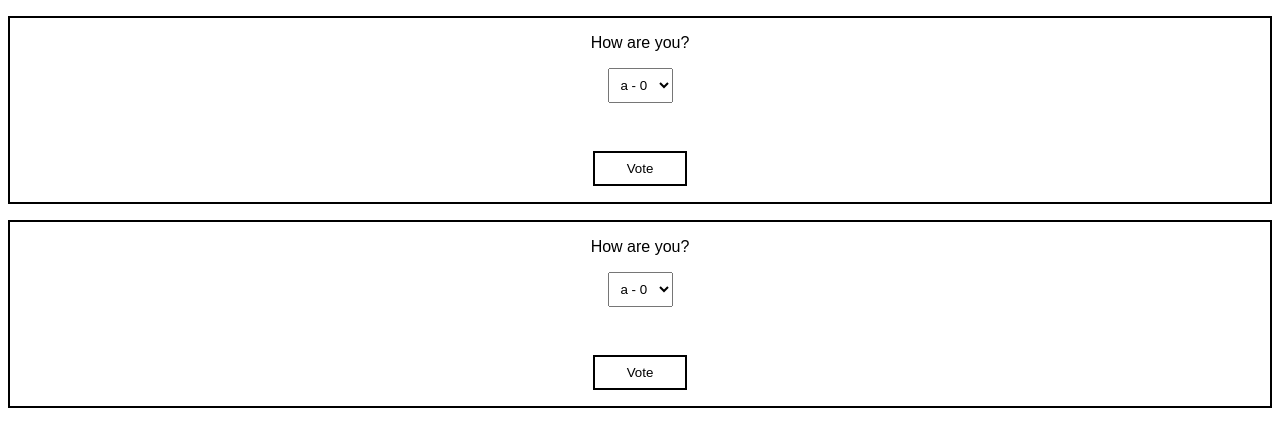
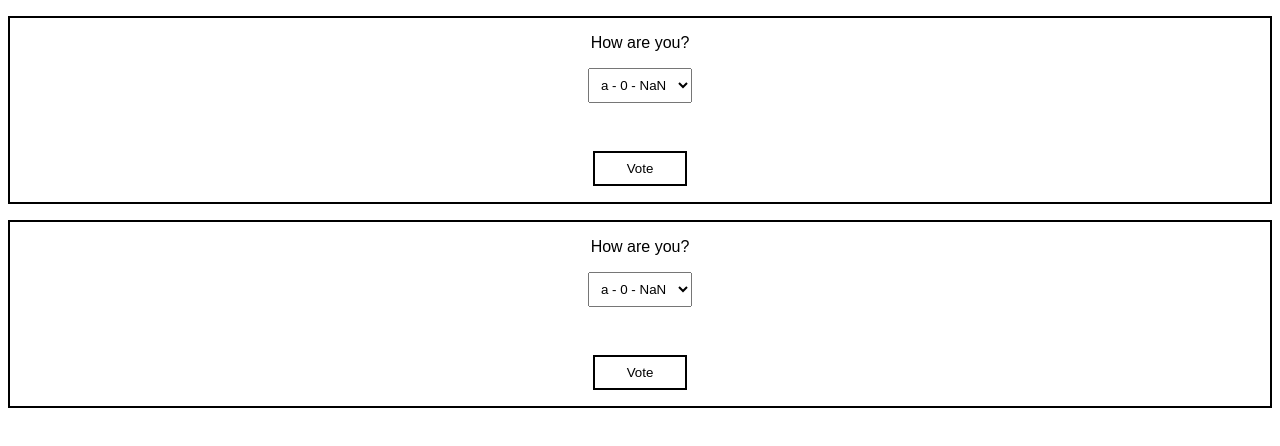
Before and after one commit to iamsomraj/Show-Your-Vote, a React (Create React App) app: page / in a window 1280 px wide. Shown: the top 446 px of the page. Built offline with nearby package versions, Linux system fonts and the light colour scheme.

Commit message:
added Percentage calculation logic

```diff
--- a/src/components/Question.js
+++ b/src/components/Question.js
@@ -3,6 +3,19 @@ import React, { useState } from "react";
 
 const Question = (props) => {
   const [selectedOption, setSelectedOption] = useState(props.options[0].id);
+  const [pollResult, setPollResult] = useState(null);
+
+  const countValues = props.options.map((opt) => opt.count);
+  const totalValue = countValues.reduce((acc, cur) => acc + cur, 0);
+  const currPoll = props.options.map((opt) => {
+    return {
+      id: opt.id,
+      label: opt.label,
+      count: opt.count,
+      percentage: Math.round((+opt.count / +totalValue) * 100)
+    };
+  });
+  console.log(currPoll);
 
   return (
     <div className={styles.question}>
@@ -13,9 +26,9 @@ const Question = (props) => {
             value={selectedOption}
             onChange={(e) => setSelectedOption(e.target.value)}
           >
-            {props.options.map((opt) => (
+            {props.options.map((opt, index) => (
               <option key={opt.id} value={opt.id}>
-                {opt.label} - {opt.count}
+                {opt.label} - {opt.count} - {currPoll[index].percentage}
               </option>
             ))}
           </select>
```
